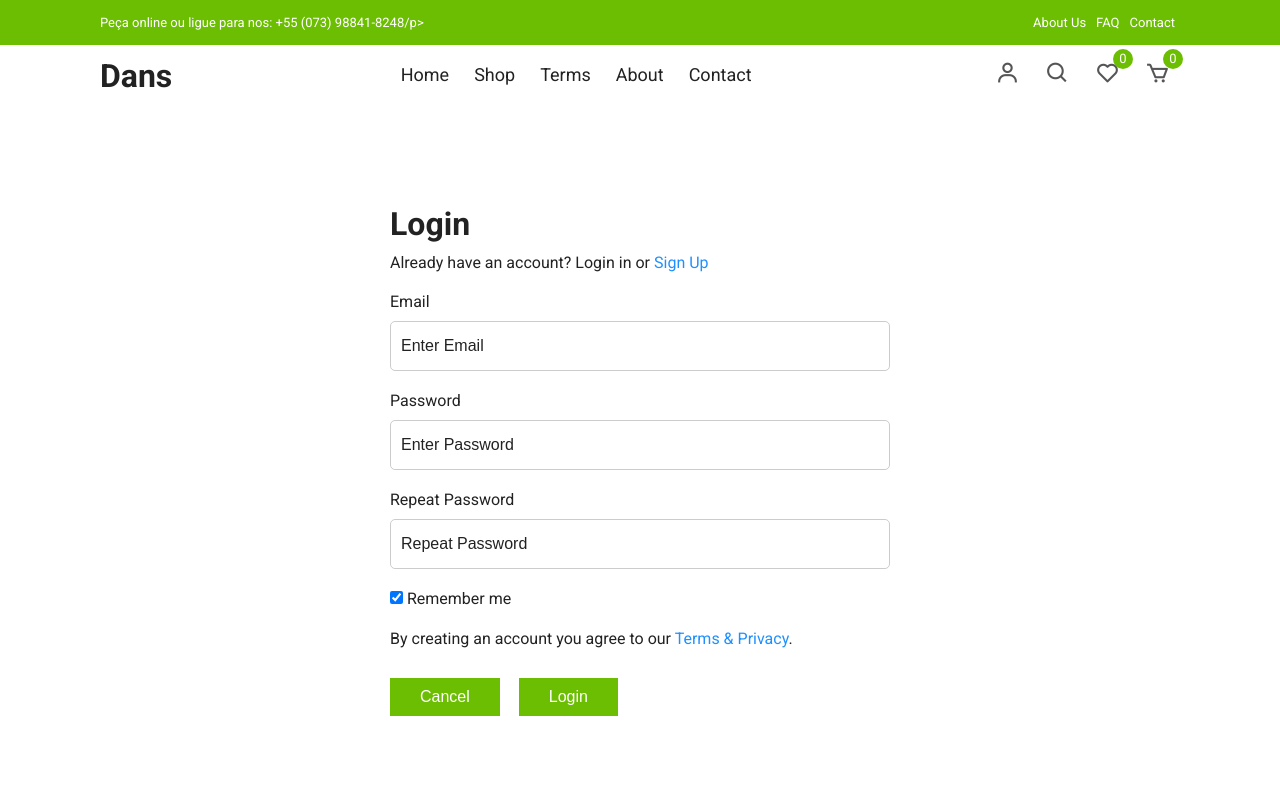
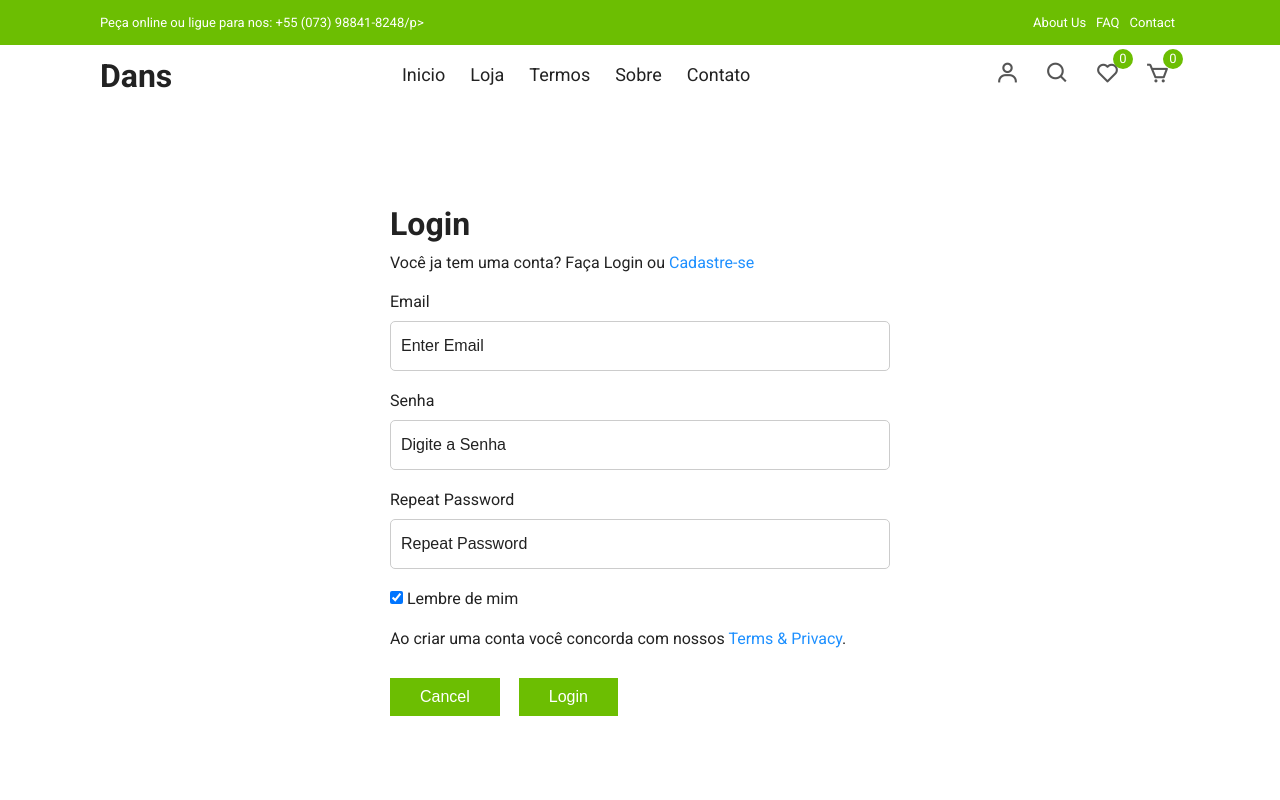
Before and after one commit to victuribdev/websiteHippie, a plain HTML site: page login.html in a window 1280 px wide. Shown: the top 800 px of the page. Drawn offline with nearby package versions, Linux system fonts and the light colour scheme.

Commit message:
Atualizar o login.html
Atualizei nomenclaturas

```diff
--- a/login.html
+++ b/login.html
@@ -30,19 +30,19 @@
 
         <ul class="nav-list d-flex">
           <li class="nav-item">
-            <a href="/" class="nav-link">Home</a>
+            <a href="/" class="nav-link">Inicio</a>
           </li>
           <li class="nav-item">
-            <a href="product.html" class="nav-link">Shop</a>
+            <a href="product.html" class="nav-link">Loja</a>
           </li>
           <li class="nav-item">
-            <a href="#terms" class="nav-link">Terms</a>
+            <a href="#terms" class="nav-link">Termos</a>
           </li>
           <li class="nav-item">
-            <a href="#about" class="nav-link">About</a>
+            <a href="#about" class="nav-link">Sobre</a>
           </li>
           <li class="nav-item">
-            <a href="#contact" class="nav-link">Contact</a>
+            <a href="#contact" class="nav-link">Contato</a>
           </li>
           <li class="icons d-flex">
             <a href="login.html" class="icon">
@@ -90,17 +90,17 @@
         <form action="">
           <h1>Login</h1>
           <p>
-            Already have an account? Login in or
-            <a href="signup.html">Sign Up</a>
+            Você ja tem uma conta? Faça Login ou
+            <a href="signup.html">Cadastre-se</a>
           </p>
 
           <label for="email">Email</label>
           <input type="text" placeholder="Enter Email" name="email" required />
 
-          <label for="psw">Password</label>
+          <label for="psw">Senha</label>
           <input
             type="password"
-            placeholder="Enter Password"
+            placeholder="Digite a Senha"
             name="psw"
             required
           />
@@ -120,11 +120,11 @@
               name="remember"
               style="margin-bottom: 15px"
             />
-            Remember me
+            Lembre de mim
           </label>
 
           <p>
-            By creating an account you agree to our
+            Ao criar uma conta você concorda com nossos
             <a href="#">Terms & Privacy</a>.
           </p>
 
```
